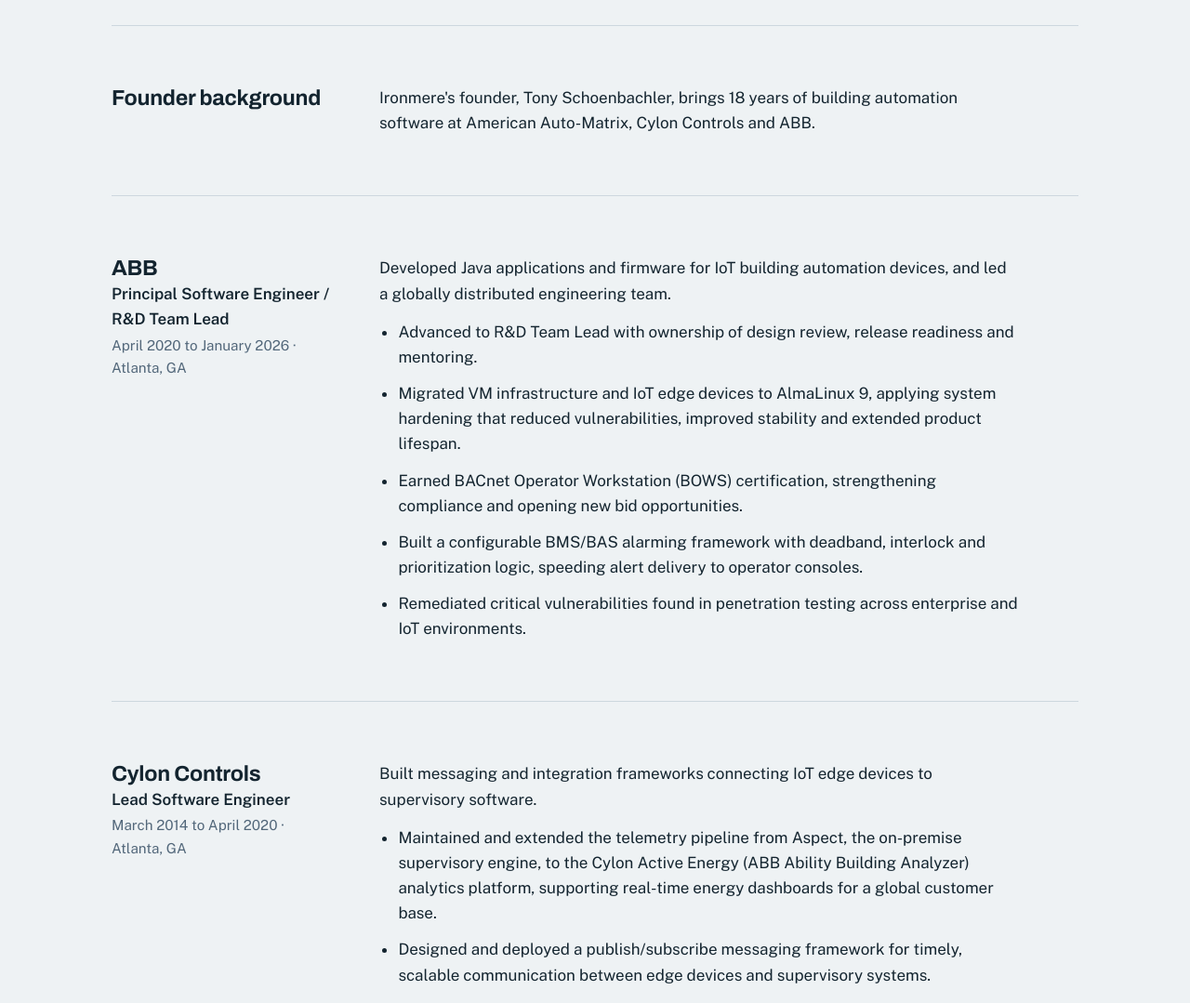
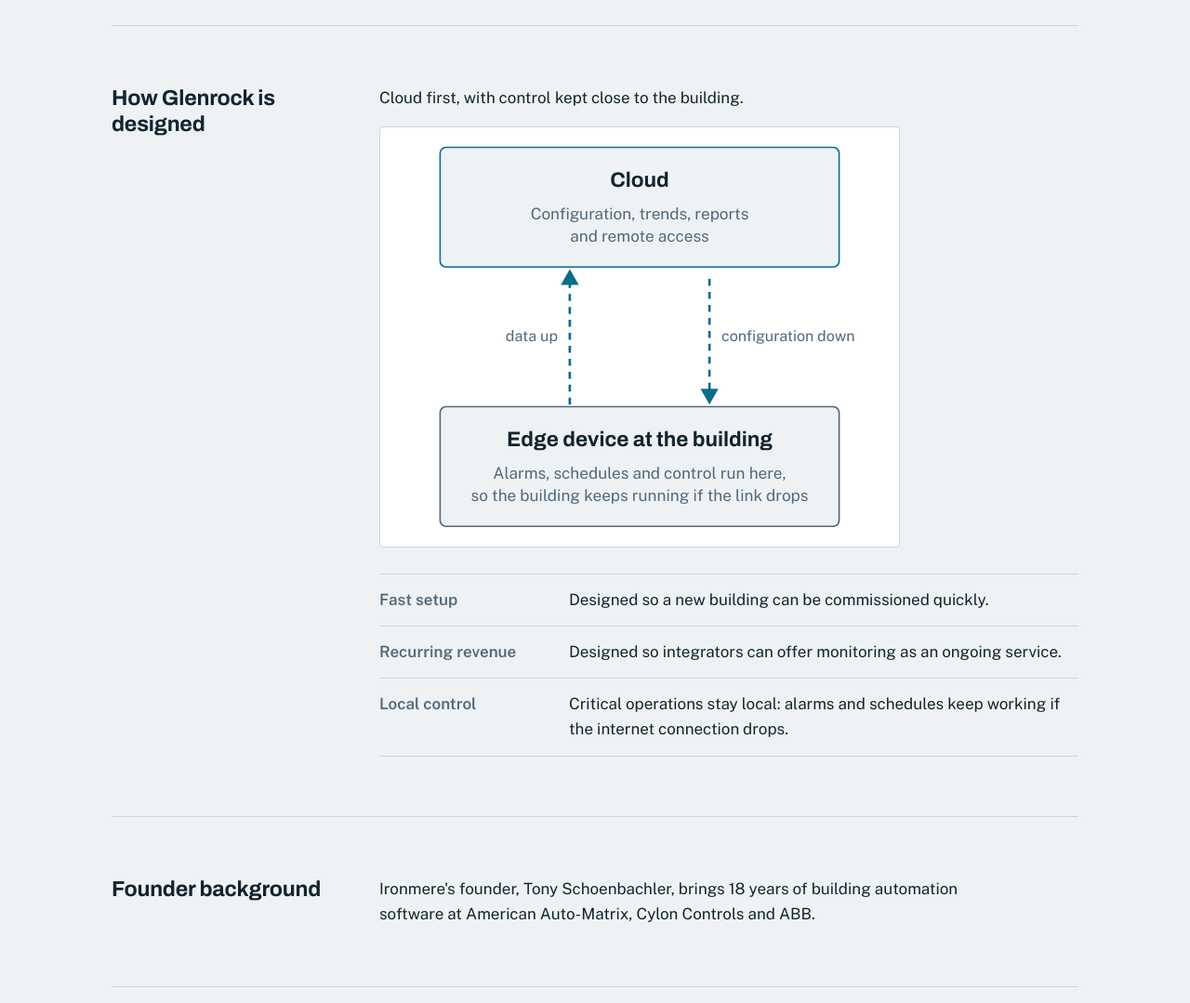
Before and after one commit to tschoenbachler/ironmere-site, a plain HTML site: page index.html in a window 1280 px wide. Shown: the part 2740-3819 px from the top of the page at 93% size. Drawn offline with nearby package versions, Linux system fonts and the light colour scheme.

Commit message:
Add diagram section for Glenrock design
Added a diagram section explaining Glenrock's design and functionality, including SVG graphics and descriptive text.

```diff
--- a/index.html
+++ b/index.html
@@ -117,6 +117,18 @@
   form.contact .hp { position: absolute; left: -9999px; width: 1px; height: 1px; opacity: 0; }
   form.contact .cta { justify-self: start; border: 0; cursor: pointer; font: inherit; font-weight: 600; }
 
+
+  figure.diagram { margin: 0 0 28px; max-width: 560px; }
+  figure.diagram svg { display: block; width: 100%; height: auto; background: var(--panel); border: 1px solid var(--rule); border-radius: 4px; }
+  .diagram text { font-family: "Public Sans", sans-serif; fill: var(--ink); }
+  .diagram .t1 { font-family: "Archivo", sans-serif; font-weight: 700; font-size: 21px; }
+  .diagram .t2 { font-size: 16px; fill: var(--steel); }
+  .diagram .note { font-size: 15px; fill: var(--steel); }
+  .diagram .box { fill: var(--paper); stroke: var(--steel); stroke-width: 1.5; }
+  .diagram .box.cloud { stroke: var(--signal); }
+  .diagram .link { stroke: var(--signal); stroke-width: 2.5; stroke-dasharray: 7 6; fill: none; }
+  .diagram .head { fill: var(--signal); }
+
   footer { padding: 28px 0 44px; color: var(--steel); font-size: 0.9rem; border-top: 1px solid var(--rule); }
 
   nav.site { display: flex; gap: 22px; font-size: 0.95rem; font-weight: 500; font-family: "Public Sans", sans-serif; }
@@ -205,6 +217,40 @@
       <p>The design keeps critical operations local to the building, so alarms and schedules keep working if the internet connection drops.</p>
       <p>It is being built as Spring Boot and Java 21 microservices, with federated sign-in through WorkOS AuthKit.</p>
       <p>If you are an integrator or building owner interested in this direction, we would like to hear from you.</p>
+    </div>
+  </section>
+
+  <section class="cols">
+    <h2>How Glenrock is designed</h2>
+    <div>
+      <p>Cloud first, with control kept close to the building.</p>
+      <figure class="diagram">
+        <svg viewBox="0 0 520 420" role="img" aria-labelledby="dg-t dg-d">
+          <title id="dg-t">Glenrock design: cloud above, edge device at the building</title>
+          <desc id="dg-d">The cloud handles configuration, trends, reports and remote access. The edge device at the building runs alarms, schedules and control. A dashed link carries data up and configuration down, and the building keeps running if the link drops.</desc>
+          <rect class="box cloud" x="60" y="20" width="400" height="120" rx="6"/>
+          <text class="t1" x="260" y="60" text-anchor="middle">Cloud</text>
+          <text class="t2" x="260" y="92" text-anchor="middle">Configuration, trends, reports</text>
+          <text class="t2" x="260" y="115" text-anchor="middle">and remote access</text>
+
+          <line class="link" x1="190" y1="278" x2="190" y2="152"/>
+          <polygon class="head" points="190,142 181,158 199,158"/>
+          <line class="link" x1="330" y1="152" x2="330" y2="268"/>
+          <polygon class="head" points="330,278 321,262 339,262"/>
+          <text class="note" x="178" y="214" text-anchor="end">data up</text>
+          <text class="note" x="342" y="214">configuration down</text>
+
+          <rect class="box" x="60" y="280" width="400" height="120" rx="6"/>
+          <text class="t1" x="260" y="320" text-anchor="middle">Edge device at the building</text>
+          <text class="t2" x="260" y="352" text-anchor="middle">Alarms, schedules and control run here,</text>
+          <text class="t2" x="260" y="375" text-anchor="middle">so the building keeps running if the link drops</text>
+        </svg>
+      </figure>
+      <dl class="points">
+        <div class="row"><dt>Fast setup</dt><dd>Designed so a new building can be commissioned quickly.</dd></div>
+        <div class="row"><dt>Recurring revenue</dt><dd>Designed so integrators can offer monitoring as an ongoing service.</dd></div>
+        <div class="row"><dt>Local control</dt><dd>Critical operations stay local: alarms and schedules keep working if the internet connection drops.</dd></div>
+      </dl>
     </div>
   </section>
 
```
